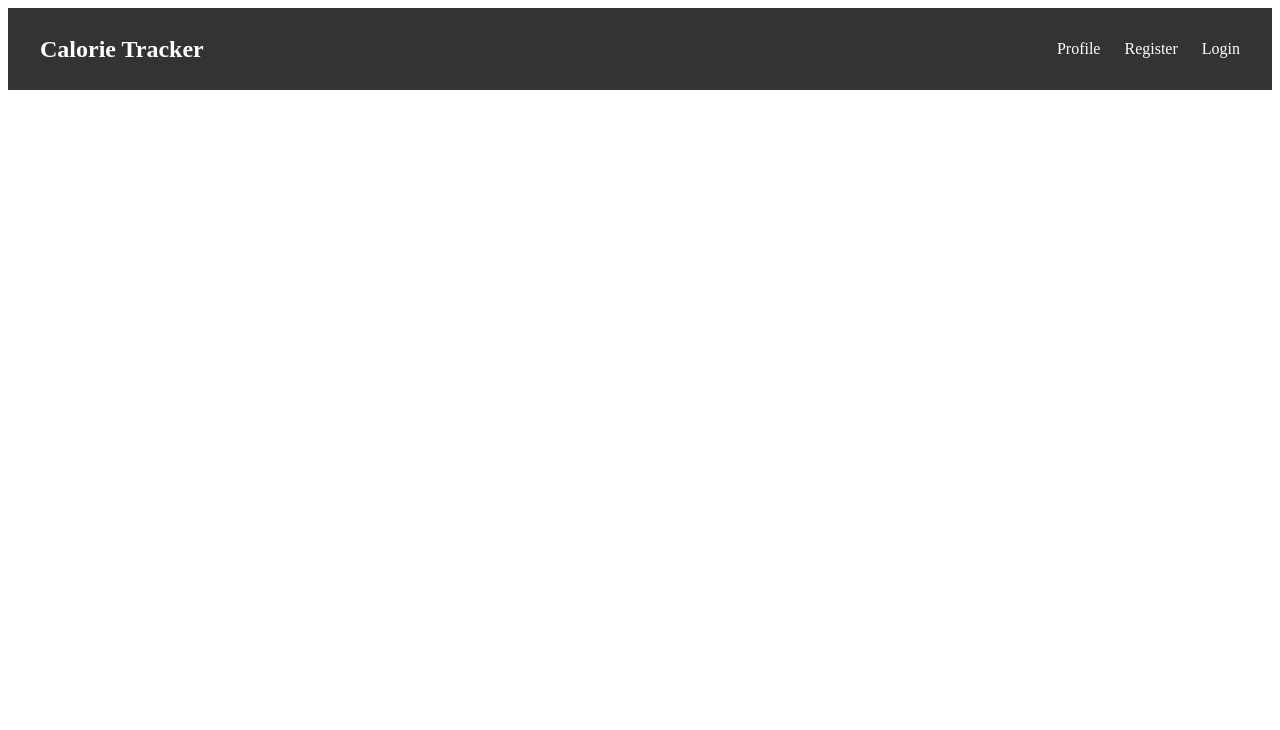
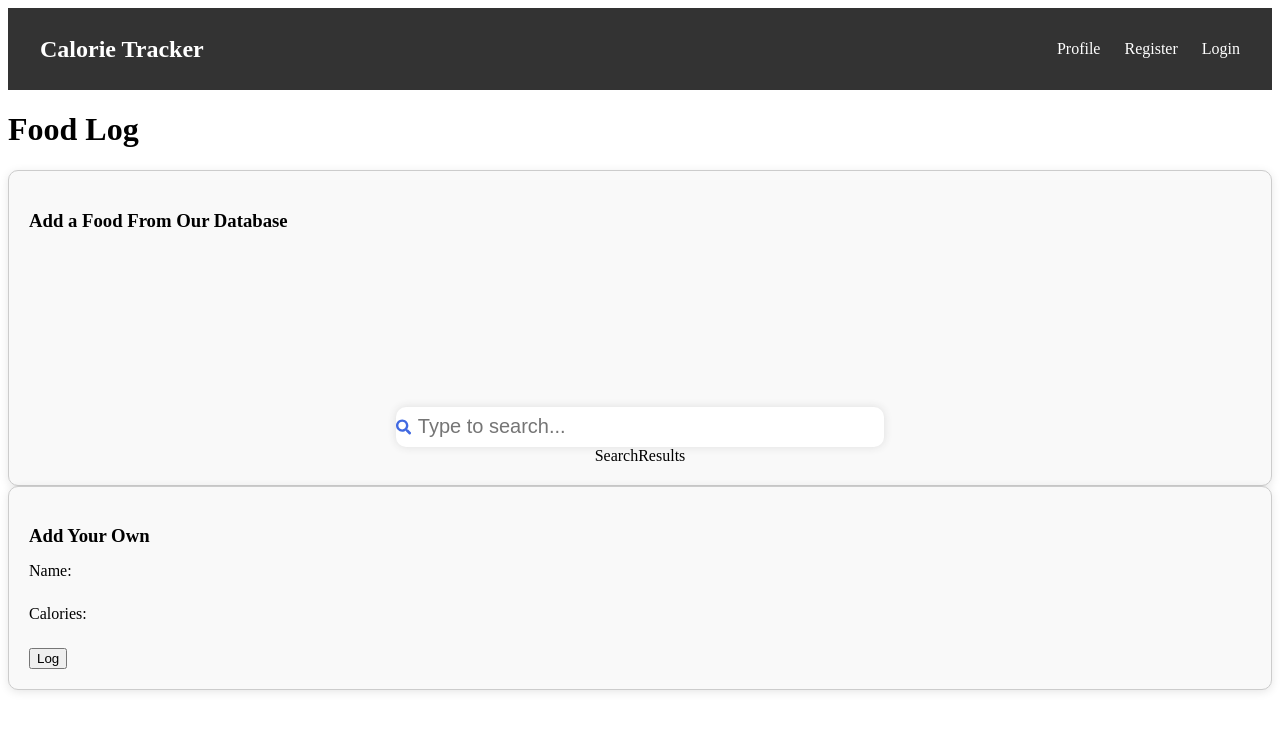
Before and after one commit to Will-Java-FS/Team5-Project1-SarahAnatoli-StephenBecker-BolaGhaly-MichaelNugent, a React (Vite) app in the folder frontend/: page /FoodItem in a window 1280 px wide. Shown: the top 730 px of the page. Built offline with nearby package versions, Linux system fonts and the light colour scheme.

Commit message:
forbidden error

```diff
--- a/frontend/package.json
+++ b/frontend/package.json
@@ -13,7 +13,7 @@
     "axios": "^1.7.4",
     "react": "^18.3.1",
     "react-dom": "^18.3.1",
-    "react-router-dom": "^6.26.1"
+    "react-icons": "^5.3.0"
   },
   "devDependencies": {
     "@eslint/js": "^9.9.0",
@@ -24,6 +24,7 @@
     "eslint-plugin-react-hooks": "^5.1.0-rc.0",
     "eslint-plugin-react-refresh": "^0.4.9",
     "globals": "^15.9.0",
+    "react-router-dom": "^6.26.1",
     "typescript": "^5.5.3",
     "typescript-eslint": "^8.0.1",
     "vite": "^5.4.1"
--- a/frontend/src/App.tsx
+++ b/frontend/src/App.tsx
@@ -15,6 +15,7 @@ import { view } from './enums'
 
 //context
 import { AuthProvider } from './AuthContext'
+import FoodLog from './pages/FoodItem'
 
 function App() {
 
@@ -33,6 +34,7 @@ function App() {
             <Route path='/Register' element={<UserRegister />} />
             <Route path='/Login' element={<UserLogin />} />
             <Route path='/Profile' element={<UserProfile />} />
+            <Route path='/FoodItem' element={<FoodLog />} />
           </Routes>
         </AuthProvider>
       </BrowserRouter>
--- /dev/null
+++ b/frontend/src/CSS/FoodItem.css
@@ -0,0 +1,17 @@
+.food-card {
+    border: 1px solid #ccc;
+    border-radius: 10px;
+    padding: 20px;
+    background-color: #f9f9f9;
+    box-shadow: 0 2px 10px rgba(0, 0, 0, 0.1);
+  }
+
+.search-bar-container {
+  padding-top: 20vh;
+  width: 40%;
+  margin: auto;
+  display: flex;
+  flex-direction: column;
+  align-items: center;
+  min-width: 200px;
+}
--- /dev/null
+++ b/frontend/src/CSS/SearchBar.css
@@ -0,0 +1,27 @@
+.input-wrapper {
+    background-color: white;
+    width: 100%;
+    border-radius: 10px;
+    height: 2.5rem;
+    padding: 0 15 px;
+    box-shadow: 0px 0px 8px #ddd;
+    display: flex;
+    align-items: center;
+}
+
+input {
+    background-color: transparent;
+    border: none;
+    height: 100%;
+    font-size: 1.25rem;
+    width: 100%;
+    margin-left: 5px;
+}
+
+input:focus {
+    outline: none;
+}
+
+#search-icon {
+    color: royalblue;
+}
--- /dev/null
+++ b/frontend/src/components/SearchBar.tsx
@@ -0,0 +1,33 @@
+import { useState } from "react";
+import { FaSearch } from "react-icons/fa";
+import "../CSS/SearchBar.css";
+
+export const SearchBar = ({setResults}) => {
+    const [input, setInput] = useState("");
+
+    const fetchData = (value) => {
+        fetch("https://jsonplaceholder.typicode.com/users")
+        .then((response) => response.json())
+        .then((json) => {
+            const results = json.filter((user) => {
+                return value && user && user.name && user.name.toLowerCase().includes(value);
+            });
+            setResults(results);
+        });
+    };
+
+    const handleChange = (value) => {
+        setInput(value);
+        fetchData(value);
+    };
+
+    return (
+        <div className="input-wrapper">
+            <FaSearch id="search-icon" />
+            <input
+            placeholder="Type to search..."
+            value={input}
+            onChange={(e) => setInput(e.target.value)} />
+        </div>
+    )
+}
--- /dev/null
+++ b/frontend/src/components/SearchResultsList.tsx
@@ -0,0 +1,5 @@
+export const SearchResultsList = () => {
+    return (
+        <div>SearchResultsList</div>
+    )
+}
--- /dev/null
+++ b/frontend/src/pages/FoodItem.tsx
@@ -0,0 +1,74 @@
+import { useState } from "react";
+import axios from "axios";
+
+import '../CSS/FoodItem.css';
+import { SearchBar } from "../components/SearchBar";
+
+export default function FoodLog() {
+
+    const [results, setResults] = useState([]);
+
+    const [name, setName] = useState<string>('');
+    const [calories, setCalories] = useState<any>(null);
+
+    const [successMessage, setSuccessMessage] = useState<string>('');
+    const [errorMessage, setErrorMessage] = useState<string>('');
+
+    const handleSubmit = async (event: React.FormEvent<HTMLFormElement>) => {
+        //Prevents page reload
+        event.preventDefault();
+
+        try {
+            //replace this web url with an environment variable so as to support both development and production instances
+            const response = await axios.post('http://localhost:8080/foodItem', { name, calories });
+
+            setSuccessMessage('Food added.');
+            // Redirect or perform other post-login actions
+            console.log(response.data);
+
+        } catch (error) {
+            console.error('Could not log food item:', error);
+            setErrorMessage('Food wasnt logged.');
+            setSuccessMessage('');  // Clear any previous success message
+        }
+    };
+
+    return (<div className="FoodLog">
+        <h1>Food Log</h1>
+        <div className="food-card">
+        <h3>Add a Food From Our Database</h3>
+        <div className="search-bar-container">
+            <SearchBar setResults={setResults}/>
+            <div>SearchResults</div>
+        </div>
+        </div>
+        <div className="food-card">
+            <h3>Add Your Own</h3>
+            <form onSubmit={handleSubmit}>
+                <div className="form-group">
+                    <label htmlFor="name">Name:</label>
+                    <input
+                        type="text"
+                        id="name"
+                        value={name}
+                        onChange={(e) => setName(e.target.value)}
+                        required
+                    />
+                </div>
+                <div className="form-group">
+                    <label htmlFor="calories">Calories:</label>
+                    <input
+                        type="number"
+                        id="calories"
+                        value={calories}
+                        onChange={(e) => setCalories(e.target.value)}
+                        required
+                    />
+                </div>
+                {errorMessage && <p className="error">{errorMessage}</p>}
+                {successMessage && <p className="success">{successMessage}</p>}
+                <button type="submit">Log</button>
+            </form>
+        </div>
+    </div>)
+}
--- a/frontend/src/pages/UserProfile.tsx
+++ b/frontend/src/pages/UserProfile.tsx
@@ -1,5 +1,6 @@
 import { useEffect, useState } from "react"
 import axiosInstance from "../AxiosInstance"
+import { Link } from 'react-router-dom';
 
 import '../CSS/UserProfile.css'
 
@@ -61,6 +62,20 @@ export default function UserProfile() {
           <p><strong>Daily Calorie Goal:</strong> {userData.dailyCalorieGoal} kcal</p>
         </div>
       </div>
+
+      {/* Card for food log */}
+      <div className="profile-card">
+        <h3>Food Log</h3>
+        <div className="profile-info">
+          <p><strong>Daily Caloric Intake:</strong> {} kcal</p>
+          <p><strong>Weekly Caloric Intake:</strong> {} kcal</p>
+          <ul className="foodItem-links">
+        <li>
+          <Link to="/FoodItem">Access your food log</Link>
+        </li>
+      </ul>
+        </div>
+      </div>
     </div>
   )
 }
```
Also changed, not shown: 1 other file (tests, documents, lock files or other folders).
